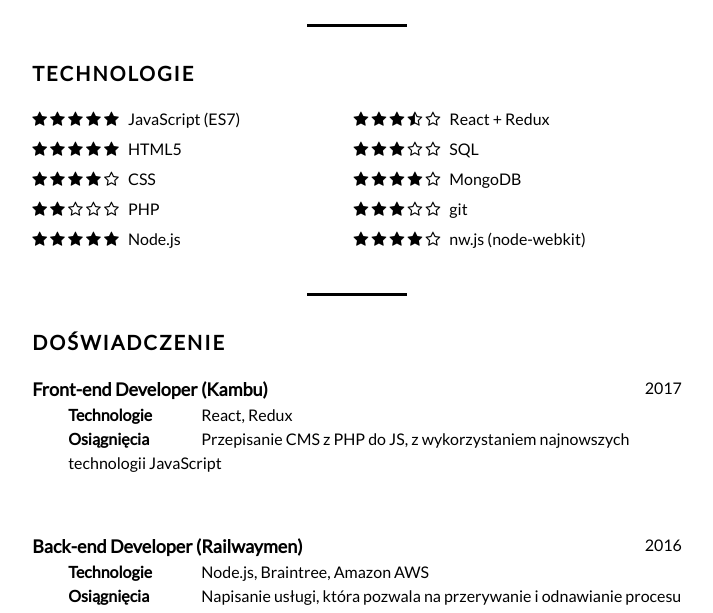
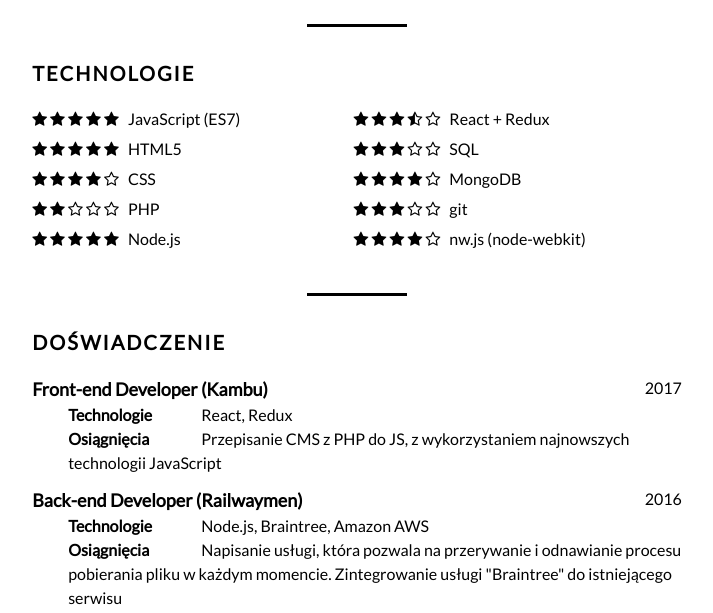
Before and after one commit to are1000/cv, a plain HTML site: page index.html in a window 1280 px wide. Shown: the part 301-914 px from the top of the page, without its empty margins (283-996 px from the left). Drawn offline with nearby package versions, Linux system fonts and the light colour scheme.

Commit message:
poprawa ostatnia

```diff
--- a/global.css
+++ b/global.css
@@ -153,14 +153,6 @@ ul.skills {
 	font-weight: bold;
 }
 
-.title2 {
-
-}
-
-.spaced li {
-	margin-bottom: 46px;
-}
-
 .maintitle {
 	font-weight: bold;
 	font-size: 18px;
```
